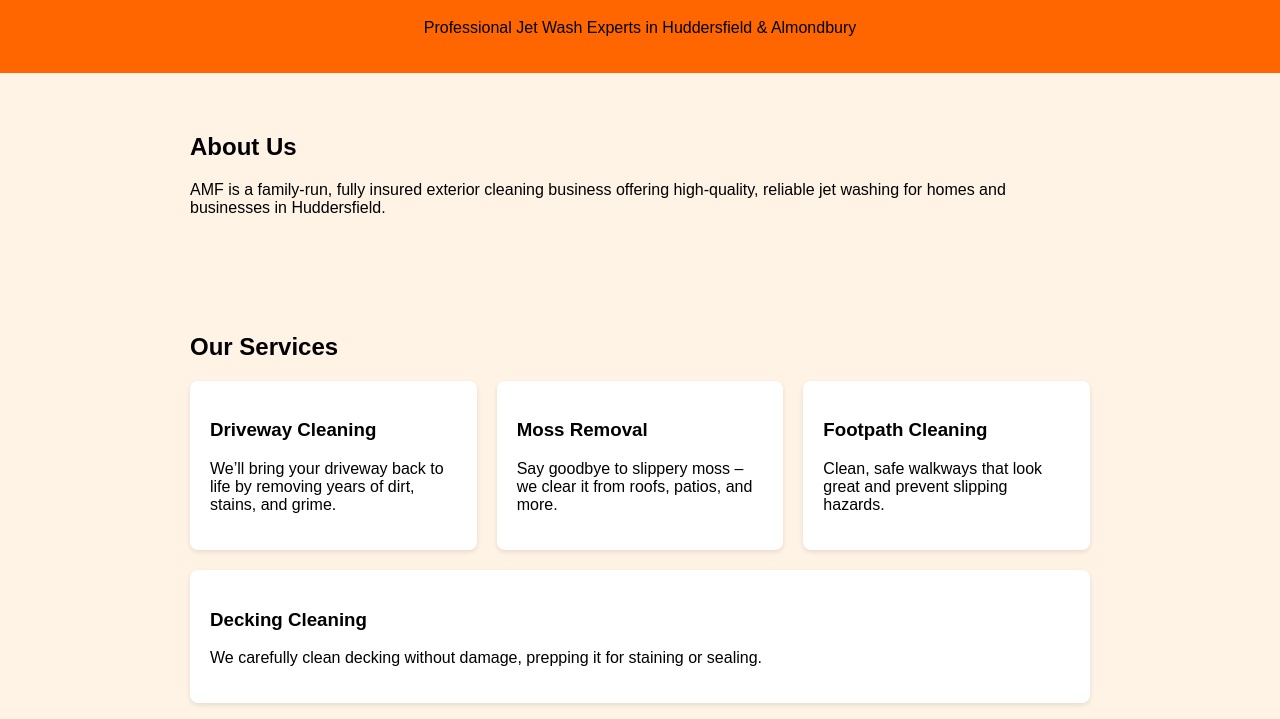
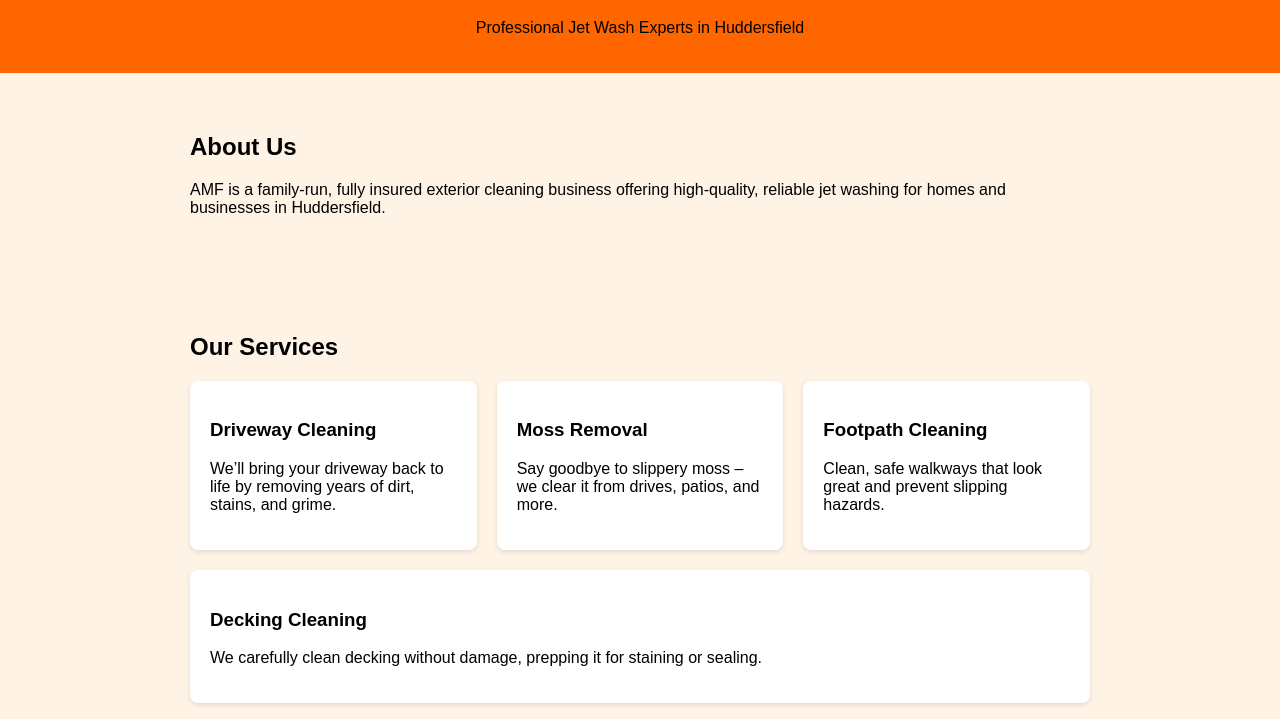
Before and after one commit to AndyF71/amf-pressure-cleaning, a plain HTML site: page index.html in a window 1280 px wide. Shown: the part 81-800 px from the top of the page. Drawn offline with Linux system fonts and the light colour scheme.

Commit message:
Update index.html

```diff
--- a/index.html
+++ b/index.html
@@ -56,7 +56,7 @@
 <body>
   <header>
     <h1>AMF Pressure Cleaning Services</h1>
-    <p>Professional Jet Wash Experts in Huddersfield & Almondbury</p>
+    <p>Professional Jet Wash Experts in Huddersfield</p>
   </header>
 
   <section>
@@ -75,7 +75,7 @@
       </div>
       <div class="service">
         <h3>Moss Removal</h3>
-        <p>Say goodbye to slippery moss – we clear it from roofs, patios, and more.</p>
+        <p>Say goodbye to slippery moss – we clear it from drives, patios, and more.</p>
       </div>
       <div class="service">
         <h3>Footpath Cleaning</h3>
```
